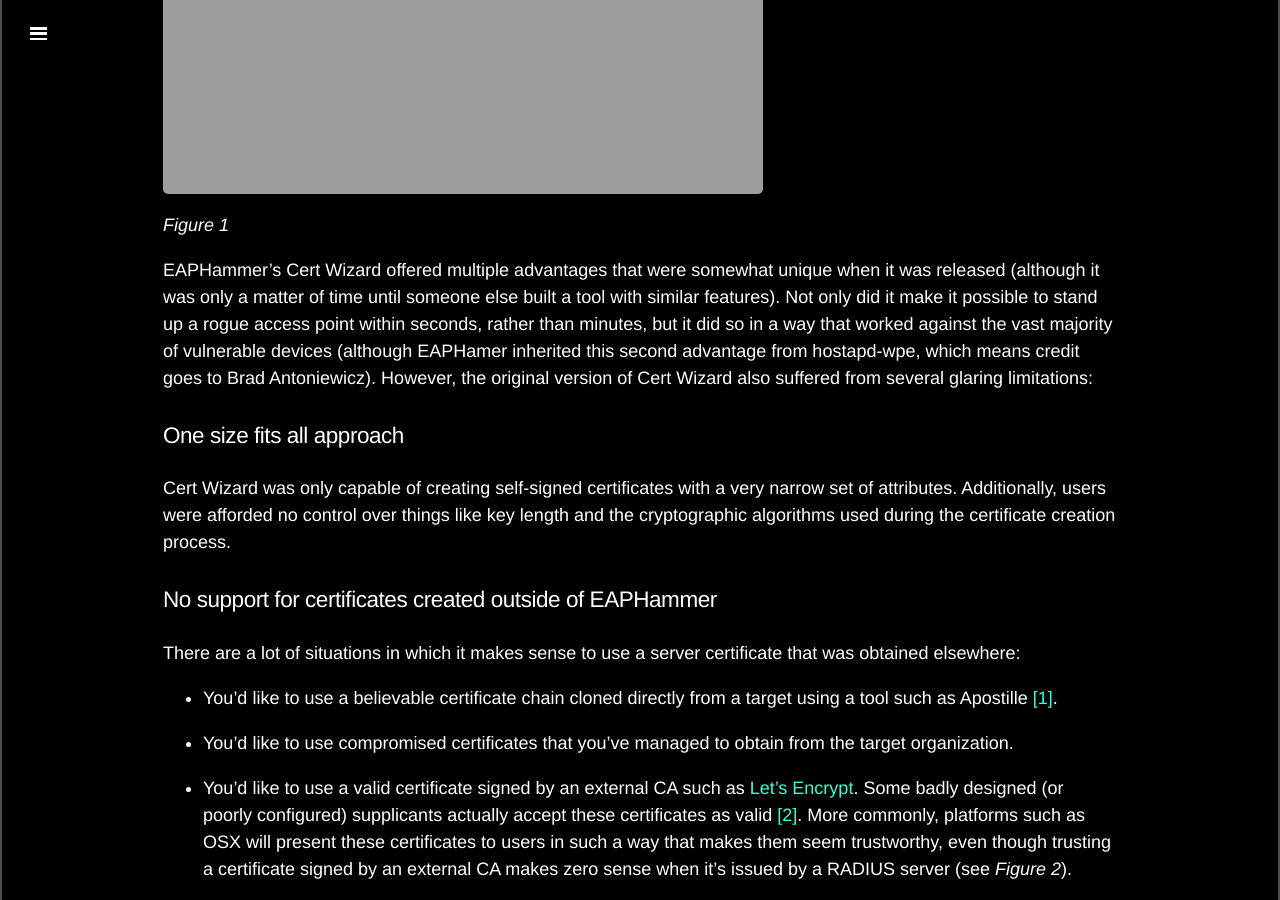
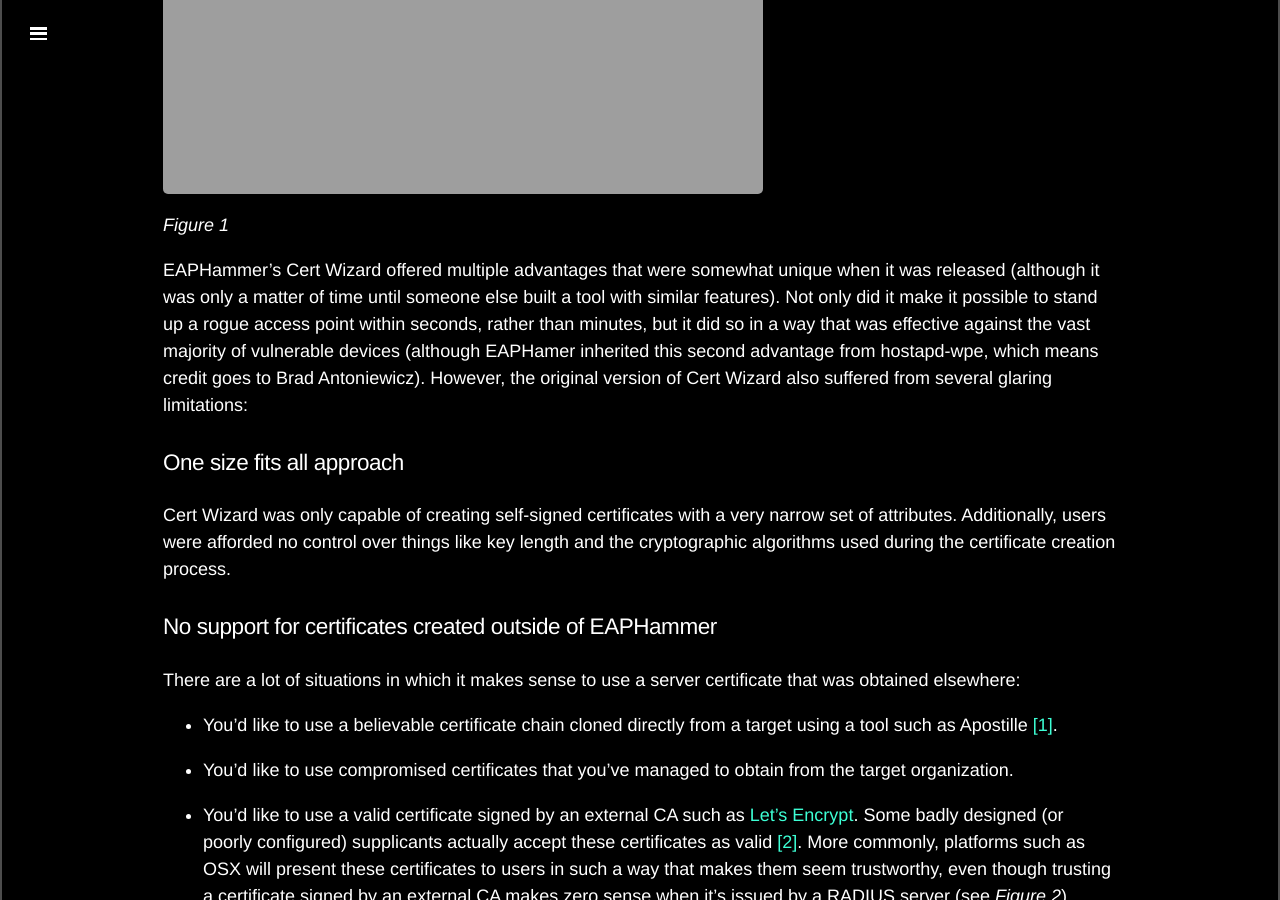
Before and after one commit to s0lst1c3/s0lst1c3.github.io, a Jekyll site: the page built from _posts/2019-04-18-eaphammer-v0-7-0-certificate-handling.md, in a window 1280 px wide and 900 px high, scrolled down 986 px. Built offline with Jekyll 4.4.1, drawn with Linux system fonts in a browser that asks for light colours; Markdown is read by kramdown in place of the engine named in the settings; comment, search, counter and statistics services are not loaded.

Commit message:
Update 2019-04-18-eaphammer-v0-7-0-certificate-handling.md

```diff
--- a/_posts/2019-04-18-eaphammer-v0-7-0-certificate-handling.md
+++ b/_posts/2019-04-18-eaphammer-v0-7-0-certificate-handling.md
@@ -20,7 +20,7 @@ Cert Wizard consisted of a series of prompts that asked the user to input attrib
 
 *Figure 1*
 
-EAPHammer's Cert Wizard offered multiple advantages that were somewhat unique when it was released (although it was only a matter of time until someone else built a tool with similar features). Not only did it make it possible to stand up a rogue access point within seconds, rather than minutes, but it did so in a way that worked against the vast majority of vulnerable devices (although EAPHamer inherited this second advantage from hostapd-wpe, which means credit goes to Brad Antoniewicz). However, the original version of Cert Wizard also suffered from several glaring limitations:
+EAPHammer's Cert Wizard offered multiple advantages that were somewhat unique when it was released (although it was only a matter of time until someone else built a tool with similar features). Not only did it make it possible to stand up a rogue access point within seconds, rather than minutes, but it did so in a way that was effective against the vast majority of vulnerable devices (although EAPHamer inherited this second advantage from hostapd-wpe, which means credit goes to Brad Antoniewicz). However, the original version of Cert Wizard also suffered from several glaring limitations:
 
 ### One size fits all approach
 
```
